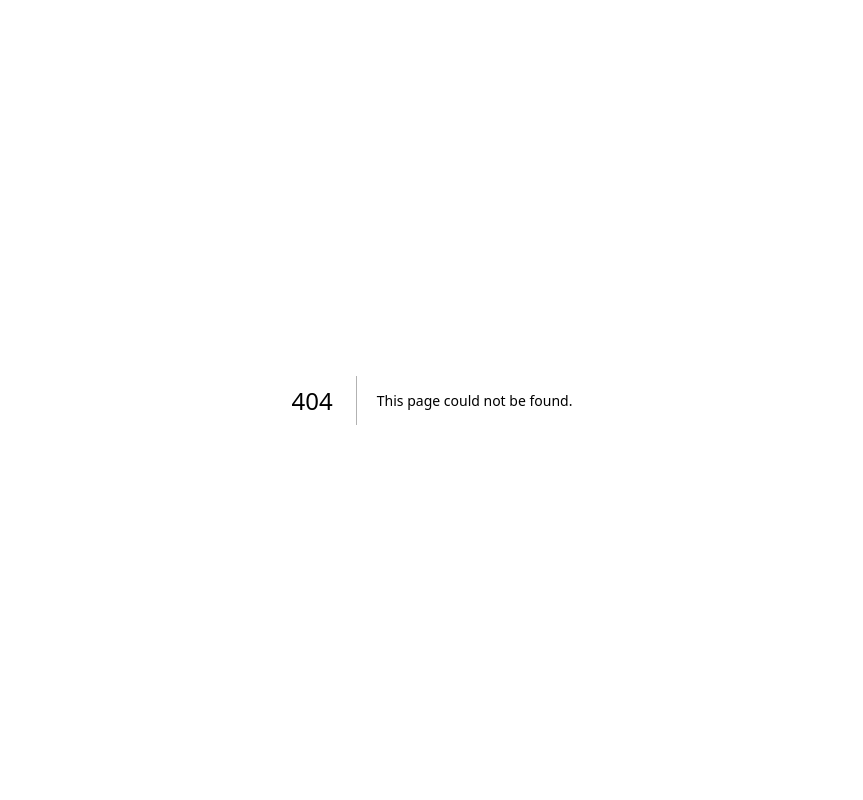
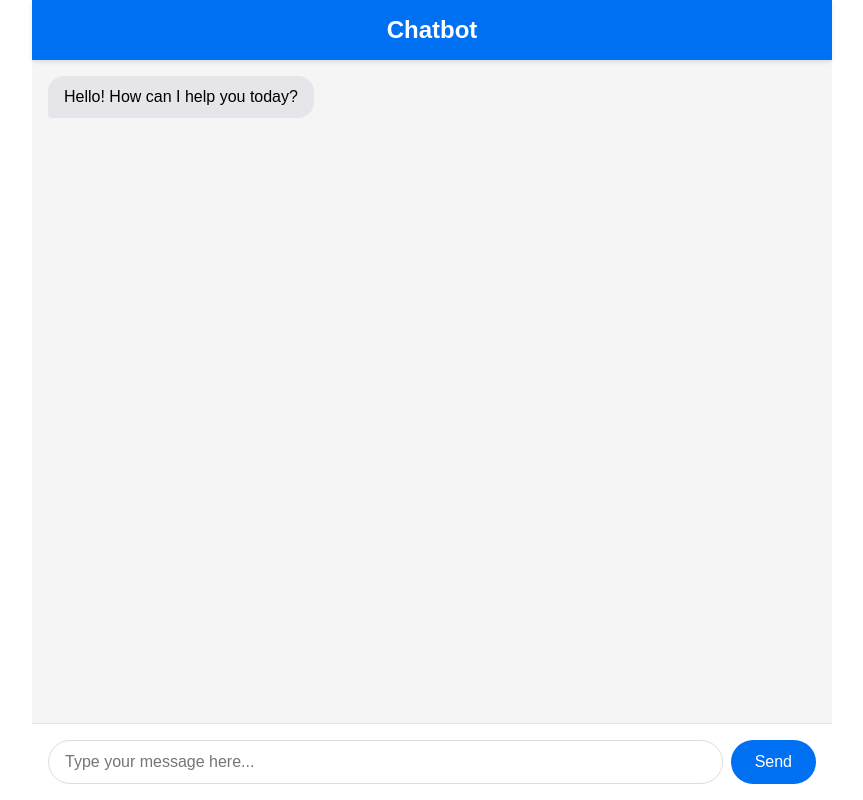
Before and after one commit to eaisdotinc/candidate-take-home, a Next.js app: page /chatbot in a window 1280 px wide. Before the commit this address had no page. Shown: the whole page, without its empty margins (208-1071 px from the left). Built offline with nearby package versions, Linux system fonts and the light colour scheme.

Commit message:
Created the basic layout for the chatbot UI

```diff
--- /dev/null
+++ b/src/app/chatbot/page.module.css
@@ -0,0 +1,102 @@
+.chatContainer {
+  display: flex;
+  flex-direction: column;
+  height: 100vh;
+  max-width: 800px;
+  margin: 0 auto;
+  background-color: #f5f5f5;
+}
+
+.chatHeader {
+  background-color: #0070f3;
+  color: white;
+  padding: 1rem;
+  text-align: center;
+  box-shadow: 0 2px 4px rgba(0, 0, 0, 0.1);
+}
+
+.chatHeader h1 {
+  margin: 0;
+  font-size: 1.5rem;
+}
+
+.chatWindow {
+  flex: 1;
+  overflow-y: auto;
+  padding: 1rem;
+  display: flex;
+  flex-direction: column;
+  gap: 0.75rem;
+}
+
+.message {
+  max-width: 70%;
+  padding: 0.75rem 1rem;
+  border-radius: 1rem;
+  word-break: break-word;
+}
+
+.userMessage {
+  align-self: flex-end;
+  background-color: #0070f3;
+  color: white;
+  border-bottom-right-radius: 0.25rem;
+}
+
+.botMessage {
+  align-self: flex-start;
+  background-color: #e5e5ea;
+  color: #000;
+  border-bottom-left-radius: 0.25rem;
+}
+
+.inputContainer {
+  display: flex;
+  padding: 1rem;
+  background-color: white;
+  border-top: 1px solid #e5e5ea;
+}
+
+.messageInput {
+  flex: 1;
+  padding: 0.75rem 1rem;
+  border: 1px solid #ddd;
+  border-radius: 1.5rem;
+  outline: none;
+  font-size: 1rem;
+}
+
+.messageInput:focus {
+  border-color: #0070f3;
+}
+
+.sendButton {
+  margin-left: 0.5rem;
+  padding: 0.75rem 1.5rem;
+  background-color: #0070f3;
+  color: white;
+  border: none;
+  border-radius: 1.5rem;
+  cursor: pointer;
+  font-size: 1rem;
+  transition: background-color 0.2s;
+}
+
+.sendButton:hover {
+  background-color: #0051a2;
+}
+
+@media (max-width: 600px) {
+  .chatContainer {
+    height: 100vh;
+    width: 100%;
+  }
+
+  .message {
+    max-width: 85%;
+  }
+
+  .sendButton {
+    padding: 0.75rem 1rem;
+  }
+}
--- /dev/null
+++ b/src/app/chatbot/page.tsx
@@ -0,0 +1,72 @@
+'use client';
+
+import { useState } from 'react';
+import styles from './page.module.css';
+
+export default function ChatbotPage() {
+  const [message, setMessage] = useState('');
+  const [messages, setMessages] = useState<{ text: string; sender: 'user' | 'bot' }[]>([
+    { text: 'Hello! How can I help you today?', sender: 'bot' }
+  ]);
+
+  const handleSendMessage = () => {
+    if (message.trim() === '') return;
+
+    // Add user message to chat
+    setMessages([...messages, { text: message, sender: 'user' }]);
+
+    setMessage('');
+
+    // Simulate bot response (in a real app, this would be an API call)
+    setTimeout(() => {
+      setMessages(prev => [...prev, {
+        text: 'Thanks for your message! This is a demo chatbot.',
+        sender: 'bot'
+      }]);
+    }, 1000);
+  };
+
+  const handleKeyPress = (e: React.KeyboardEvent) => {
+    if (e.key === 'Enter') {
+      handleSendMessage();
+    }
+  };
+
+  return (
+    <div className={styles.chatContainer}>
+      <div className={styles.chatHeader}>
+        <h1>Chatbot</h1>
+      </div>
+
+      <div className={styles.chatWindow}>
+        {messages.map((msg, index) => (
+          <div
+            key={index}
+            className={`${styles.message} ${
+              msg.sender === 'user' ? styles.userMessage : styles.botMessage
+            }`}
+          >
+            {msg.text}
+          </div>
+        ))}
+      </div>
+
+      <div className={styles.inputContainer}>
+        <input
+          type="text"
+          value={message}
+          onChange={(e) => setMessage(e.target.value)}
+          onKeyDown={handleKeyPress}
+          placeholder="Type your message here..."
+          className={styles.messageInput}
+        />
+        <button
+          onClick={handleSendMessage}
+          className={styles.sendButton}
+        >
+          Send
+        </button>
+      </div>
+    </div>
+  );
+}
```
Also changed, not shown: src/app/page.module.css (+42 -2 lines), src/app/page.tsx (+13 -90 lines).
